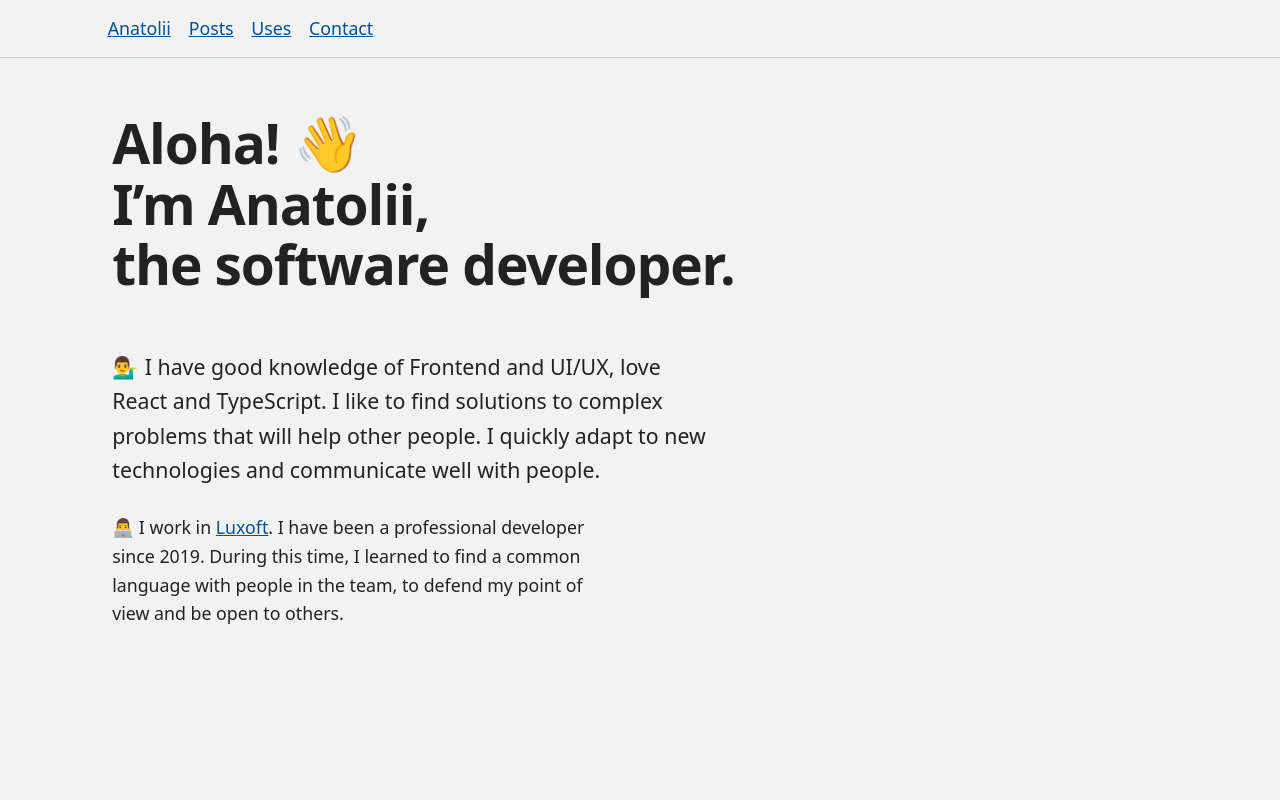
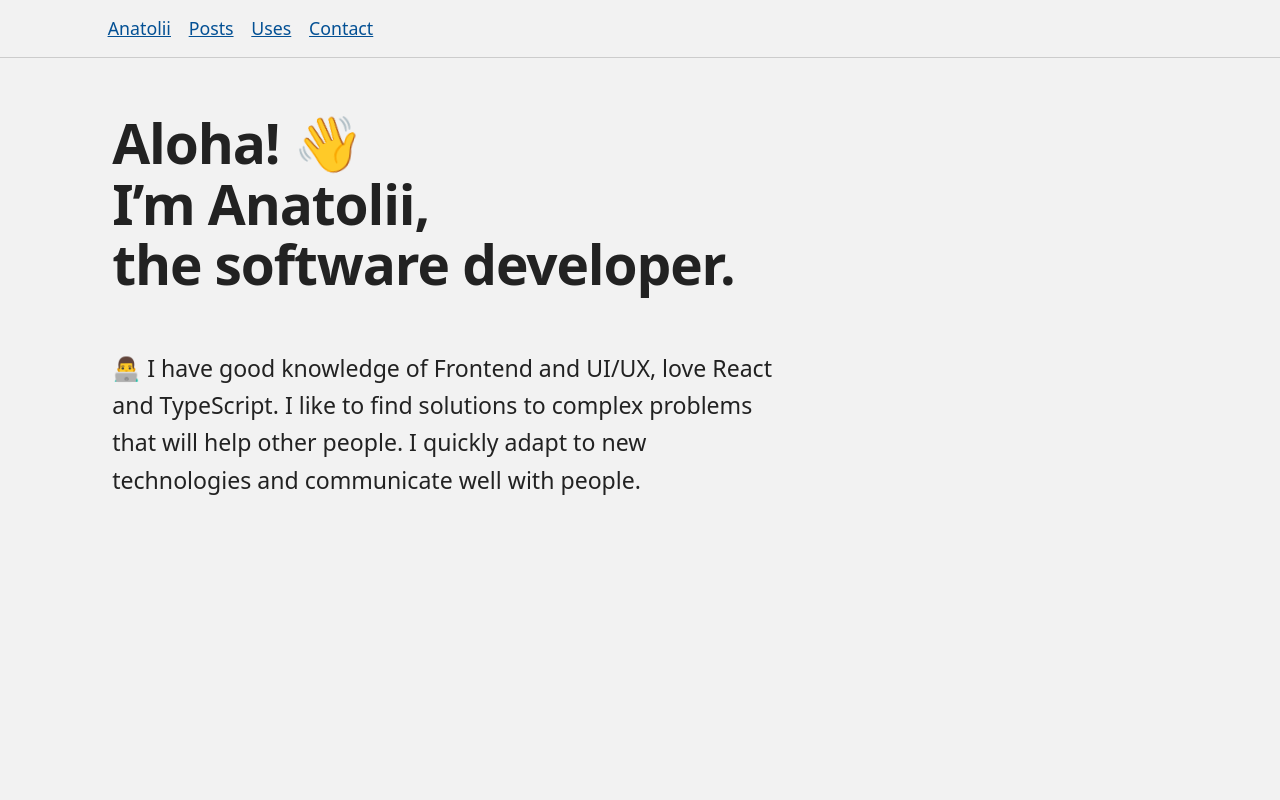
Before and after one commit to sonikbro/sonikbro.dev, a Next.js app: page / in a window 1280 px wide. Shown: the top 800 px of the page. Built offline with nearby package versions, Linux system fonts and the light colour scheme.

Commit message:
update info

```diff
--- a/pages/index.tsx
+++ b/pages/index.tsx
@@ -8,20 +8,11 @@ const Index: NextPage = () => {
         I’m Anatolii,
         <br /> the software developer.
       </h1>
-      <p className="mb-[1.2em] text-[1.2em]">
-        💁‍♂️ I have good knowledge of Frontend and UI/UX, love React and
+      <p className="mb-[1.2em] text-[1.3em]">
+        👨‍💻 I have good knowledge of Frontend and UI/UX, love React and
         TypeScript. I like to find solutions to complex problems that will help
         other people. I quickly adapt to new technologies and communicate well
         with people.
-      </p>
-      <p>
-        👨‍💻 I work in{' '}
-        <a href="https://www.luxoft.com/" target="_blank" rel="noreferrer">
-          Luxoft
-        </a>
-        . I have been a professional developer since 2019. During this time, I
-        learned to find a common language with people in the team, to defend my
-        point of view and be open to others.
       </p>
     </>
   );
```
Also changed, not shown: content/posts/hello.md (+2 -2 lines).
